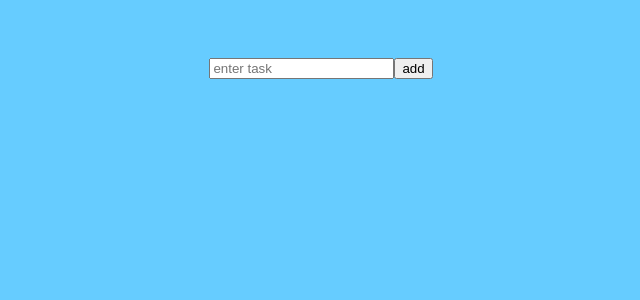
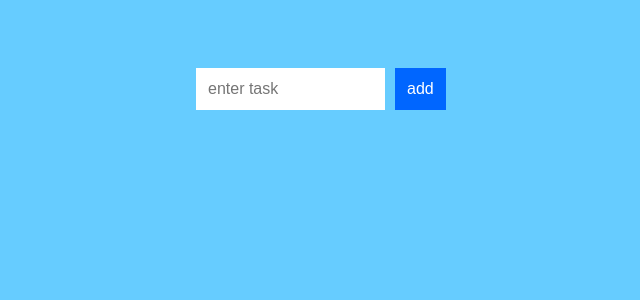
Before and after one commit to erkandem/react-tutorial, a React (Create React App) app: page / in a window 1280 px wide. Shown: the top 300 px of the page, without its empty margins (319-959 px from the left). Built offline with nearby package versions, Linux system fonts and the light colour scheme.

Commit message:
copy pasted styling

```diff
--- /dev/null
+++ b/src/TodoList.css
@@ -0,0 +1,32 @@
+.todoListMain .header input {
+    padding: 10px;
+    font-size: 16px;
+    border: 2px solid #FFF;
+    width: 165px;
+}
+.todoListMain .header button {
+    padding: 10px;
+    font-size: 16px;
+    margin: 10px;
+    margin-right: 0px;
+    background-color: #0066FF;
+    color: #FFF;
+    border: 2px solid #0066FF;
+}
+.todoListMain .header button:hover {
+    background-color: #003399;
+    border: 2px solid #003399;
+    cursor: pointer;
+}
+.todoListMain .theList {
+    list-style: none;
+    padding-left: 0;
+    width: 250px;
+}
+.todoListMain .theList li {
+    color: #333;
+    background-color: rgba(255,255,255,.5);
+    padding: 15px;
+    margin-bottom: 15px;
+    border-radius: 5px;
+}
--- a/src/TodoList.js
+++ b/src/TodoList.js
@@ -1,6 +1,6 @@
 import React, { Component } from "react"
 import TodoItems from "./TodoItems";
-
+import "./TodoList.css";
 
 class TodoList extends Component {
     constructor(props) {
```
